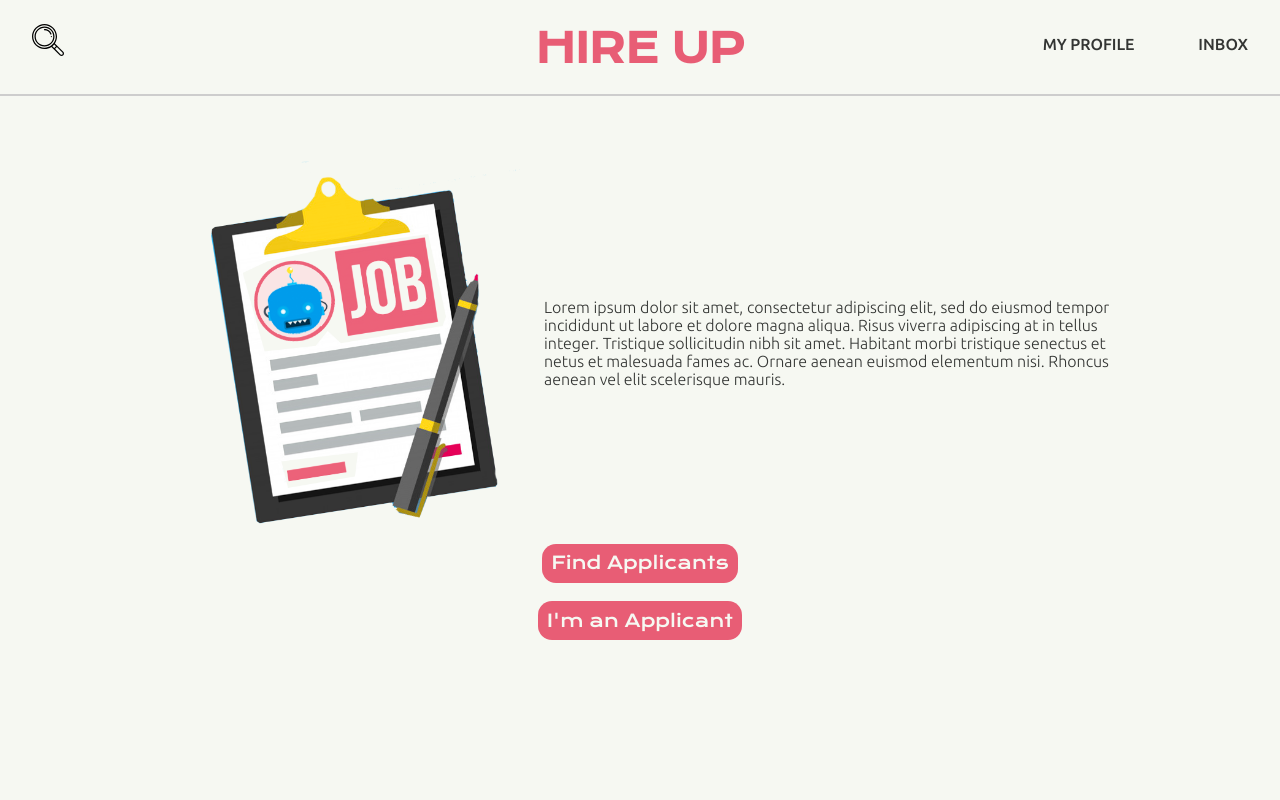
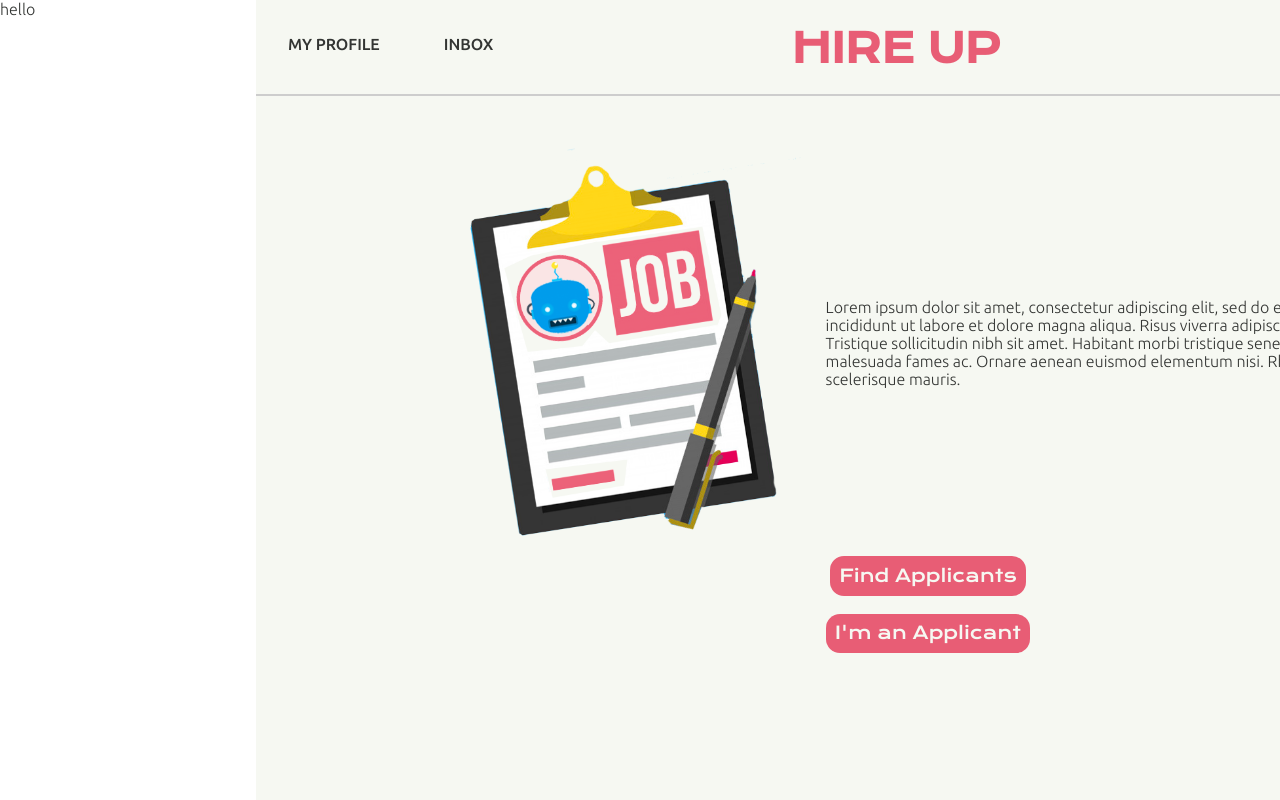
Before and after one commit to HireUp-Turing/HireUp_frontend, a React (Create React App) app: page / in a window 1280 px wide. Built offline with nearby package versions, Linux system fonts and the light colour scheme.

Commit message:
Alternate search render

```diff
--- a/src/components/App/App.scss
+++ b/src/components/App/App.scss
@@ -5,6 +5,28 @@
 	background-color: $main-bg;
 	height: 100vh;
 	overflow: scroll;
+	width: 100%;
+
+}
+
+.body {
+	display: flex;
+}
+
+.search-window {
+	// position: absolute;
+	height: 100%;
+	width: 20em;
+	animation: butt 1s
+}
+
+@keyframes butt {
+	from {
+		margin-right: -20em
+	}
+	to {
+		margin-right: 0
+	}
 }
 
 main {
@@ -14,4 +36,5 @@ main {
 	align-content: center;
 	margin: 0 10em 0 10em;
 	height: 100%;
+	width: 100%;
 }
--- a/src/components/App/App.tsx
+++ b/src/components/App/App.tsx
@@ -10,6 +10,10 @@ const App: React.FC = () => {
 	const [isOpen, setIsOpen] = useState<boolean>(false)
 
   return (
+		<div className="body">
+		<section className="search-window">
+			hello
+		</section>
 		<div className="App">
 			<OpenMenuContext.Provider value={{
 				isOpen,
@@ -24,6 +28,7 @@ const App: React.FC = () => {
 				</Switch>
 			</OpenMenuContext.Provider>
 		</div>
+		</div>
   )
 }
 
--- a/src/components/Header/Header.tsx
+++ b/src/components/Header/Header.tsx
@@ -9,7 +9,7 @@ import './Header.scss'
 const Header: React.FC = () => {
 	return (
 		<header className="Header">
-			<OpenMenuContext.Consumer>
+			{/* <OpenMenuContext.Consumer>
 				{({ isOpen, stateChangeHandler }) => (
 					<Menu
 						customBurgerIcon={<img src="../search.svg" alt="search icon" />}
@@ -21,7 +21,7 @@ const Header: React.FC = () => {
 						<Search />
 					</Menu>
 				)}
-			</OpenMenuContext.Consumer>
+			</OpenMenuContext.Consumer> */}
 			<h1><Link to="/">
 				HIRE UP
 			</Link></h1>
```
